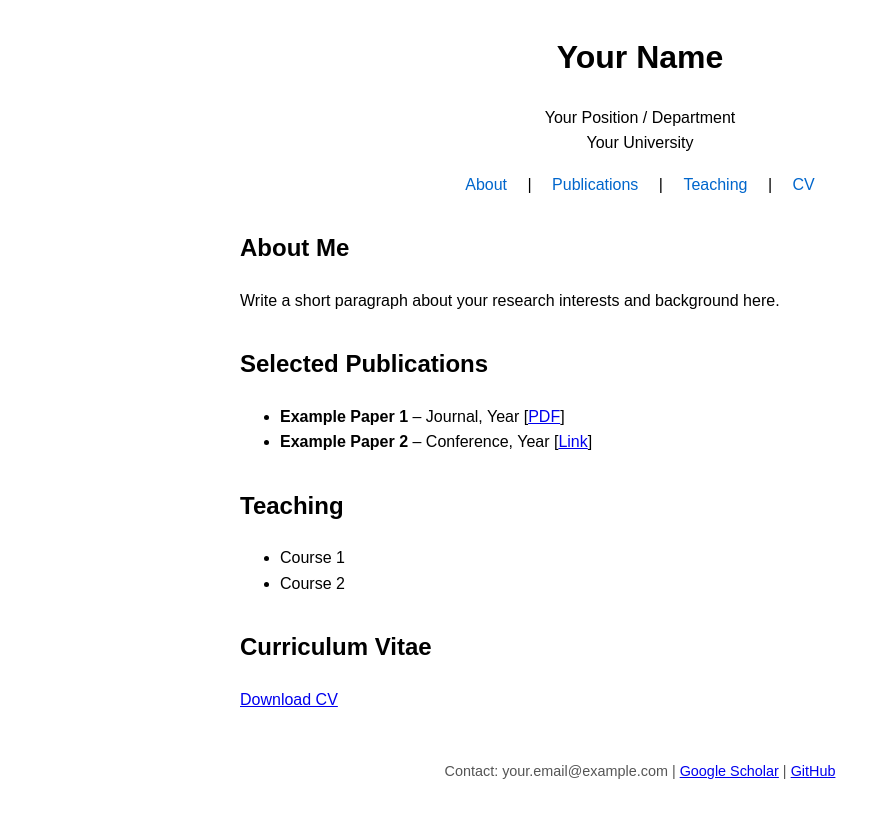
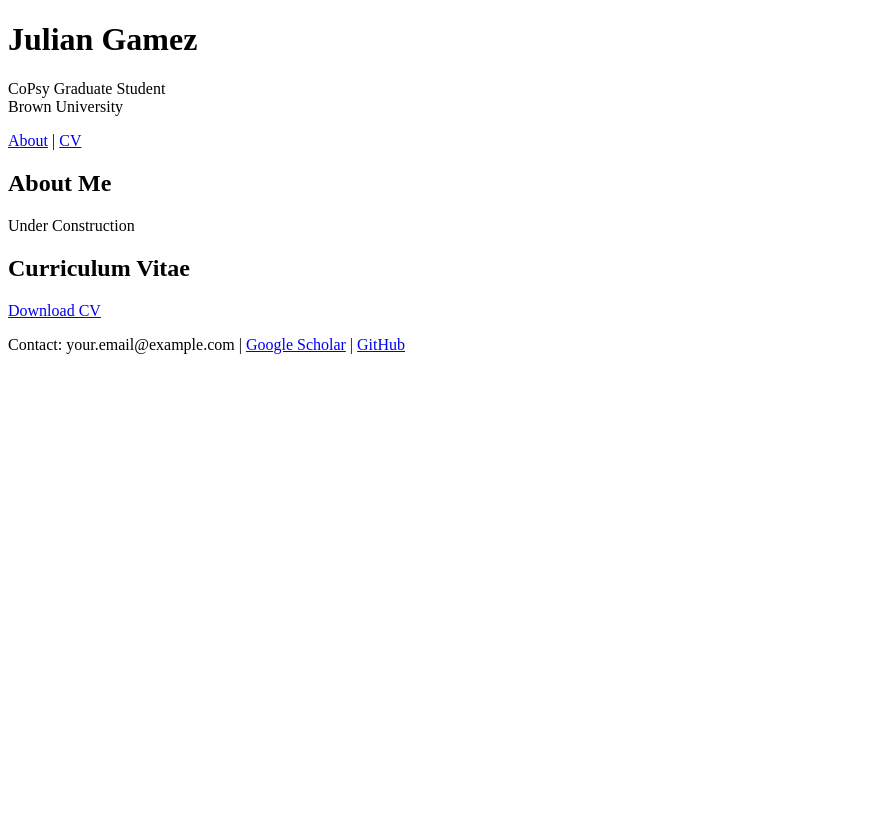
Before and after one commit to JulianAGamez/julianagamez.github.io, a plain HTML site: page index.html in a window 1280 px wide. Shown: the whole page, without its empty margins (0-891 px from the left). Drawn offline with Linux system fonts and the light colour scheme.

Commit message:
Add files via upload

```diff
--- a/index.html
+++ b/index.html
@@ -2,23 +2,14 @@
 <html lang="en">
 <head>
   <meta charset="UTF-8">
-  <title>Your Name - Academic Profile</title>
-  <style>
-    body { font-family: Arial, sans-serif; max-width: 800px; margin: 2rem auto; line-height: 1.6; padding: 0 1rem; }
-    header { text-align: center; margin-bottom: 2rem; }
-    nav a { margin: 0 1rem; text-decoration: none; color: #0066cc; }
-    section { margin-bottom: 2rem; }
-    footer { text-align: center; font-size: 0.9rem; color: #555; margin-top: 3rem; }
-  </style>
+  <title>Julian Gamez - Academic Profile</title>
 </head>
 <body>
   <header>
-    <h1>Your Name</h1>
-    <p>Your Position / Department<br>Your University</p>
+    <h1>Julian Gamez</h1>
+    <p>CoPsy Graduate Student<br>Brown University</p>
     <nav>
       <a href="#about">About</a> |
-      <a href="#publications">Publications</a> |
-      <a href="#teaching">Teaching</a> |
       <a href="#cv">CV</a>
     </nav>
   </header>
@@ -26,28 +17,12 @@
   <main>
     <section id="about">
       <h2>About Me</h2>
-      <p>Write a short paragraph about your research interests and background here.</p>
-    </section>
-
-    <section id="publications">
-      <h2>Selected Publications</h2>
-      <ul>
-        <li><b>Example Paper 1</b> – Journal, Year [<a href="#">PDF</a>]</li>
-        <li><b>Example Paper 2</b> – Conference, Year [<a href="#">Link</a>]</li>
-      </ul>
-    </section>
-
-    <section id="teaching">
-      <h2>Teaching</h2>
-      <ul>
-        <li>Course 1</li>
-        <li>Course 2</li>
-      </ul>
+      <p>Under Construction</p>
     </section>
 
     <section id="cv">
       <h2>Curriculum Vitae</h2>
-      <p><a href="CV.pdf" target="_blank">Download CV</a></p>
+      <p><a href="JG_CV.pdf" target="_blank">Download CV</a></p>
     </section>
   </main>
 
```
